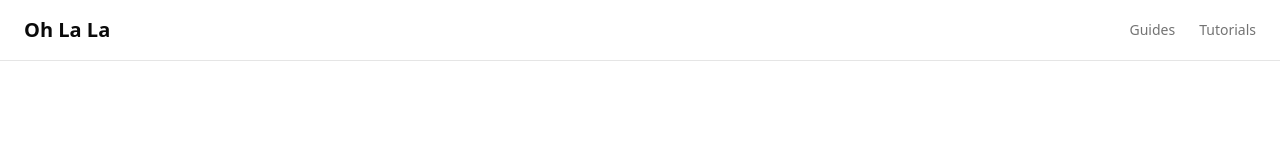
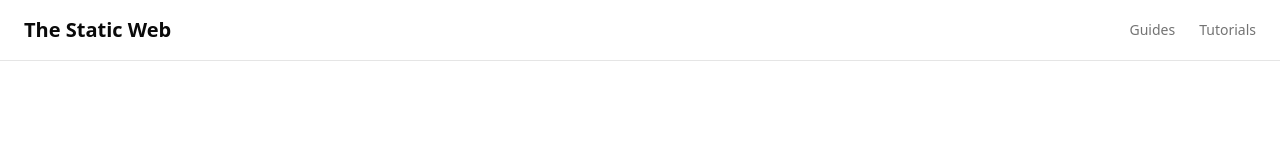
Before and after one commit to powerplayguy84/thestaticweb, a Next.js app: page / in a window 1280 px wide. Shown: the top 160 px of the page. Built offline with nearby package versions, Linux system fonts and the light colour scheme.

Commit message:
feat: add navbar configuration to homepage and update navigation component to use it

```diff
--- a/content/homepage.md
+++ b/content/homepage.md
@@ -3,6 +3,9 @@ title: "Oh La La"
 subtitle: "Explore Modern Web Development"
 description: "A collection of articles, tutorials, and guides for modern web development. Built with Next.js and Markdown."
 image: "https://translate.how/i/bicycle.webp"
+navbar:
+  title: "The Static Web"
+  logo: ""
 cta:
   text: "Start Reading"
   link: "/guides/tailwind-setup"
--- a/src/components/Navigation.tsx
+++ b/src/components/Navigation.tsx
@@ -9,26 +9,30 @@ export default async function Navigation() {
     getHomepageHero(),
   ]);
 
+  // Use navbar-specific values if provided, otherwise fall back to hero values
+  const navbarTitle = hero.navbar?.title || hero.title;
+  const navbarLogo = hero.navbar?.logo || hero.logo;
+
   return (
     <nav className="flex items-center justify-between px-6 py-4 border-b border-border">
       <Link href="/" className="flex items-center gap-3">
-        {hero.logo ? (
+        {navbarLogo ? (
           <>
             <div className="relative w-8 h-8">
               <Image
-                src={hero.logo}
-                alt={`${hero.title} logo`}
+                src={navbarLogo}
+                alt={`${navbarTitle} logo`}
                 fill
                 className="object-contain"
               />
             </div>
             <span className="text-xl font-bold text-foreground">
-              {hero.title}
+              {navbarTitle}
             </span>
           </>
         ) : (
           <span className="text-xl font-bold text-foreground">
-            {hero.title}
+            {navbarTitle}
           </span>
         )}
       </Link>
--- a/src/lib/markdown.ts
+++ b/src/lib/markdown.ts
@@ -222,6 +222,10 @@ export async function getHomepageHero(): Promise<{
   subtitle?: string;
   image?: string;
   logo?: string;
+  navbar?: {
+    title?: string;
+    logo?: string;
+  };
   cta?: {
     text: string;
     link: string;
@@ -248,6 +252,7 @@ export async function getHomepageHero(): Promise<{
     subtitle: data.subtitle || undefined,
     image: data.image || undefined,
     logo: data.logo || undefined,
+    navbar: data.navbar || undefined,
     cta: data.cta || undefined,
   };
 }
```
